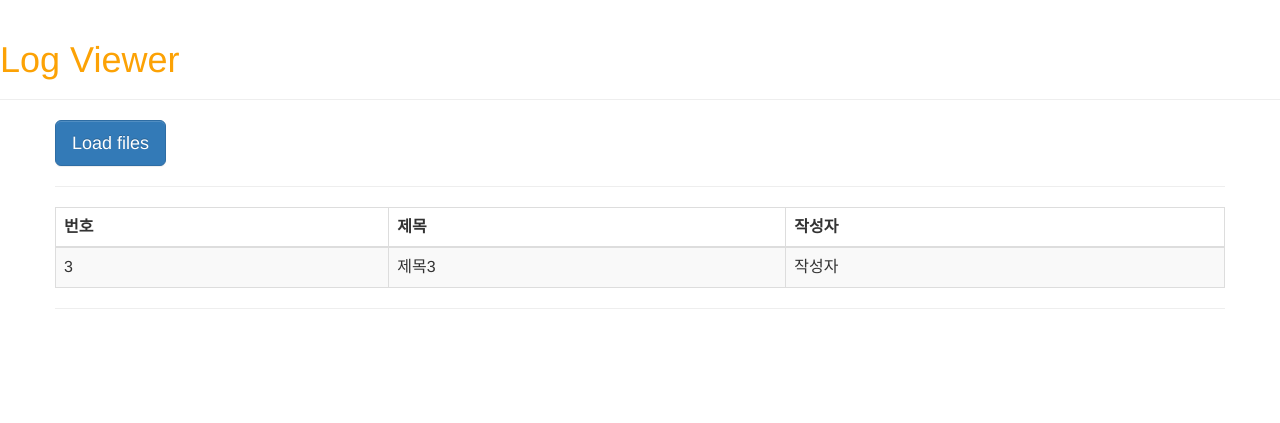
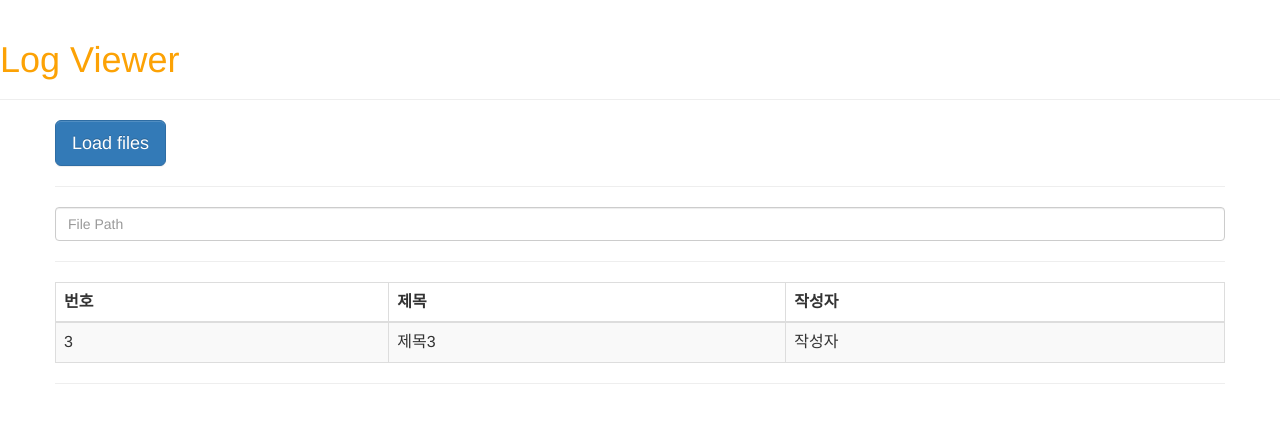
Before and after one commit to kimhaeil/Luna, a Django app: template lunaVol2/image-logger-svr/imageloggerapp/templates/imageloggerapp/base.html in a window 1280 px wide. Shown: the top 423 px of the page. Run offline with Django 3.2, Linux system fonts and the light colour scheme; the template is opened without the code that fills it: most values are stand-ins (such as "Sample title", 1, 10 or a date in 2020); some libraries are stand-ins or nearby versions.

Commit message:
django file upload

```diff
--- a/lunaVol2/image-logger-svr/imageloggerapp/templates/imageloggerapp/data_table.html
+++ b/lunaVol2/image-logger-svr/imageloggerapp/templates/imageloggerapp/data_table.html
@@ -9,6 +9,8 @@
     <a href="/loadFiles">
         <button type="button" class="btn btn-primary btn-lg">Load files</button>
     </a>
+    <hr>
+    <input class="form-control" type="text" placeholder="File Path" aria-label="default input example">
     <hr>
     <table class="table table-striped table-bordered">
         <thead>
```
